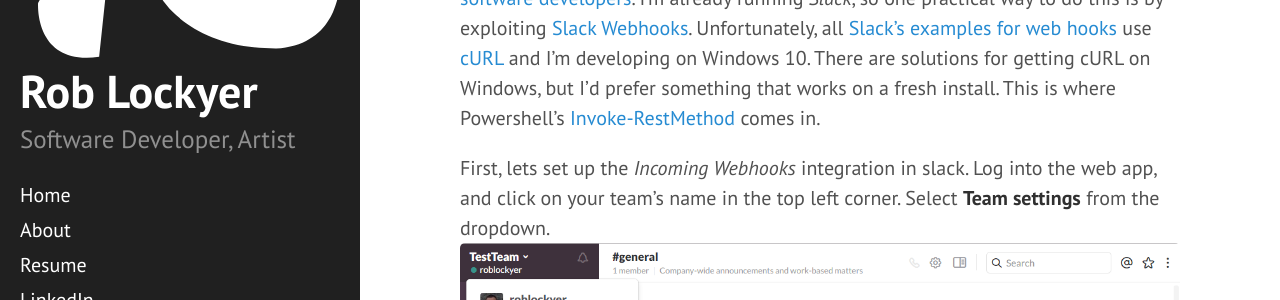
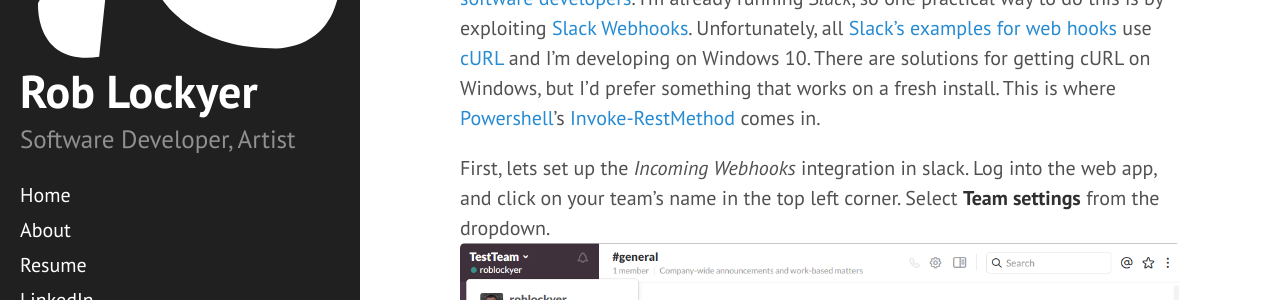
Before and after one commit to lockyer/lockyer.github.io, a Jekyll site: the page built from _posts/2016-09-04-slack-notifications-from-windows.md, in a window 1280 px wide and 900 px high. Shown: the part 297-597 px from the top of the window. Built offline with Jekyll 4.4.1, drawn with Linux system fonts in a browser that asks for light colours; comment, search, counter and statistics services are not loaded; part of the change alters nothing that is shown.

```diff
--- a/_posts/2016-09-04-slack-notifications-from-windows.md
+++ b/_posts/2016-09-04-slack-notifications-from-windows.md
@@ -4,7 +4,7 @@ title: Automatic Slack Notifications from Windows
 published: true
 ---
 
-I often execute long running scripts on my development machine and want to get notified when their done, even when I'm not in the room. I'd prefer to do this without installing anything extra, because [nobody hates software more than software developers](https://blog.codinghorror.com/nobody-hates-software-more-than-software-developers/). I'm already running _Slack_, so one practical way to do this is by exploiting [Slack Webhooks](https://testteamchatchannel.slack.com/apps/A0F7XDUAZ-incoming-webhooks). Unfortunately, all [Slack's examples for web hooks](https://api.slack.com/incoming-webhooks)  use [cURL](https://en.wikipedia.org/wiki/CURL) and I'm developing on Windows 10. There are solutions for getting cURL on Windows, but I'd prefer something that works on a fresh install. This is where Powershell's [Invoke-RestMethod](https://technet.microsoft.com/en-us/library/hh849971.aspx) comes in.
+I often execute long running scripts on my development machine and want to get notified when their done, even when I'm not in the room. I'd prefer to do this without installing anything extra, because [nobody hates software more than software developers](https://blog.codinghorror.com/nobody-hates-software-more-than-software-developers/). I'm already running _Slack_, so one practical way to do this is by exploiting [Slack Webhooks](https://testteamchatchannel.slack.com/apps/A0F7XDUAZ-incoming-webhooks). Unfortunately, all [Slack's examples for web hooks](https://api.slack.com/incoming-webhooks)  use [cURL](https://en.wikipedia.org/wiki/CURL) and I'm developing on Windows 10. There are solutions for getting cURL on Windows, but I'd prefer something that works on a fresh install. This is where [Powershell](https://en.wikipedia.org/wiki/PowerShell)'s [Invoke-RestMethod](https://technet.microsoft.com/en-us/library/hh849971.aspx) comes in.
 
 First, lets set up the _Incoming Webhooks_ integration in slack. Log into the web app, and click on your team's name in the top left corner. Select **Team settings** from the dropdown.
 ![TeamSettings.png]({{site.baseurl}}/assets/SlackNotifications/TeamSettings.png)
```
